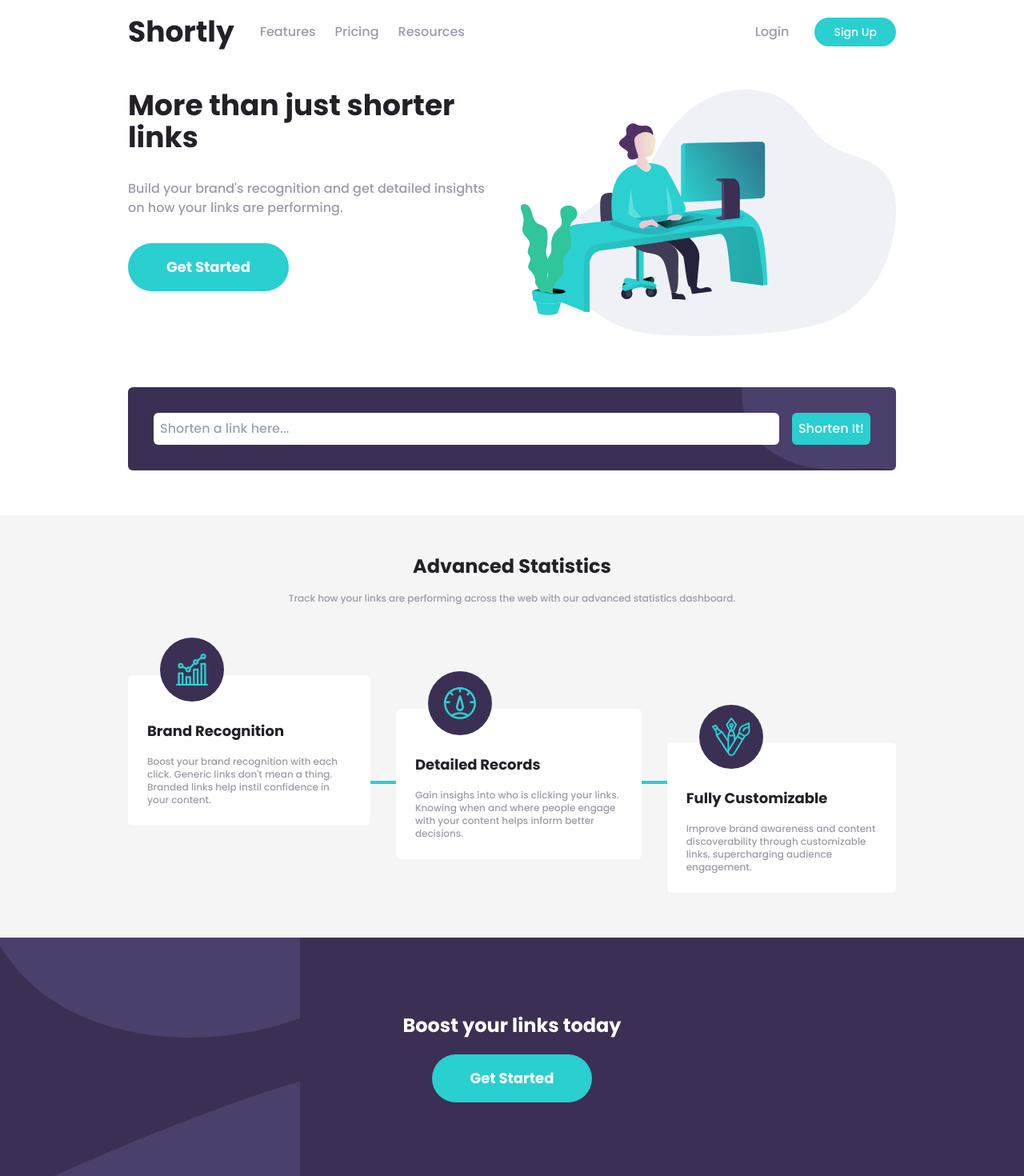
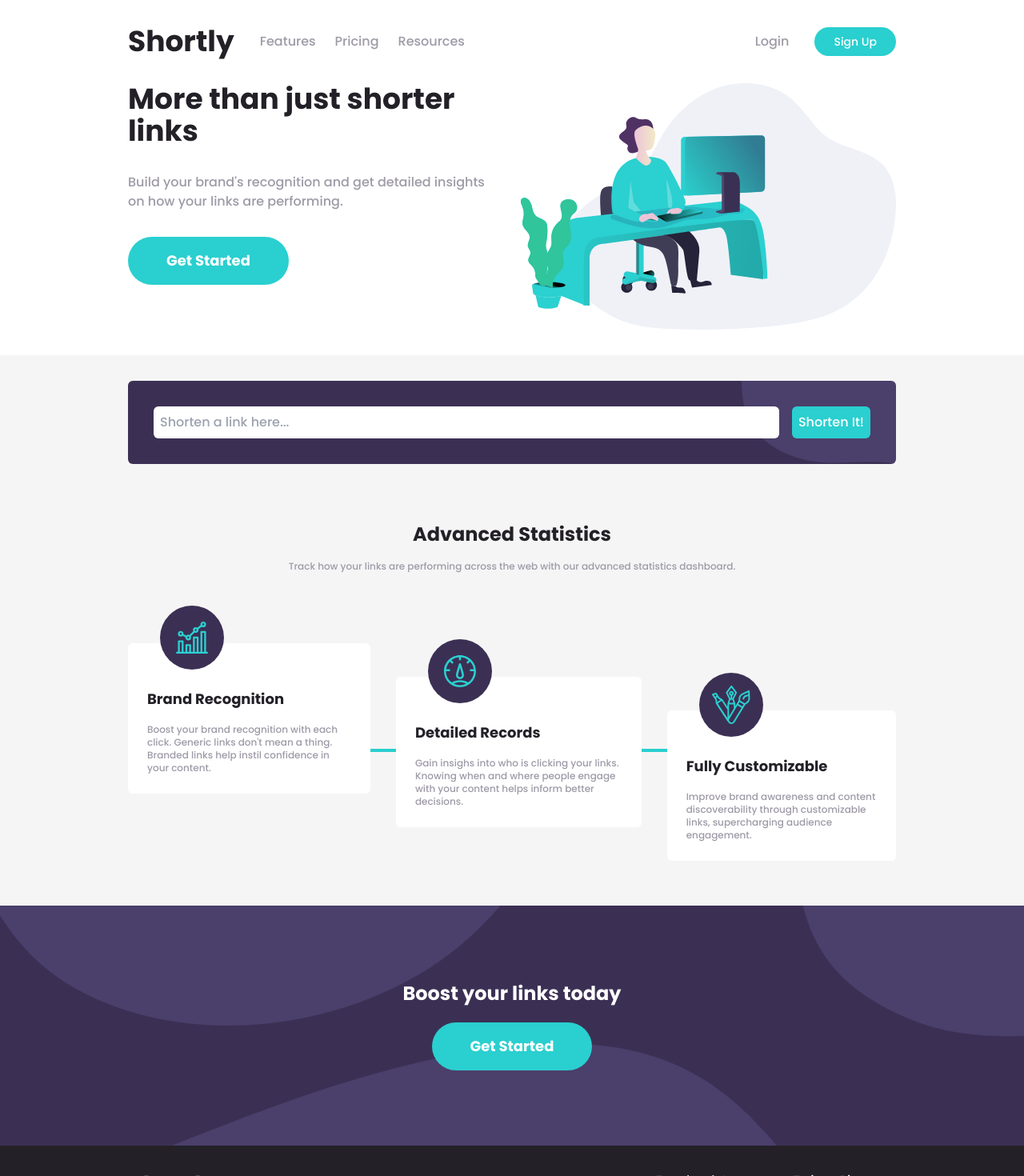
Before and after one commit to notFaceroll/URL-shortening-landing-page, a React (Create React App) app: page / in a window 1280 px wide. Shown: the top 1470 px of the page at 80% size. Built offline with nearby package versions, Linux system fonts and the light colour scheme.

Commit message:
Working drop menu

```diff
--- a/src/components/BoostCTA.js
+++ b/src/components/BoostCTA.js
@@ -2,9 +2,9 @@ import React from 'react'
 
 export default function BoostCTA(props) {
   return (
-    <section className='h-h-79 w-full bg-no-repeat bg-auto bg-boostMobile bg-primary-darkViolet p-8 flex flex-col items-center gap-5 justify-center'>
-      <h2 className='text-white font-bold text-2xl'>Boost your links today</h2>
-      <button className='place-self-center rounded-full bg-primary-cyan py-4 px-12 text-lg font-semibold text-white'>Get Started</button>
+    <section className='flex flex-col items-center justify-center w-full gap-5 p-8 bg-no-repeat bg-auto h-h-79 bg-boostMobile sm:bg-cover sm:bg-boostDesktop bg-primary-darkViolet'>
+      <h2 className='text-2xl font-bold text-white'>Boost your links today</h2>
+      <button className='px-12 py-4 text-lg font-semibold text-white rounded-full place-self-center bg-primary-cyan'>Get Started</button>
     </section>
   );
 }
--- a/src/components/Footer.js
+++ b/src/components/Footer.js
@@ -31,7 +31,7 @@ export default function Footer(props) {
             <FooterItem>Contact</FooterItem>
           </ul>
         </NavBlock>
-        <div>Facebook Instagram Twitter Gmail</div>
+        <div>Facebook Instagram Twitter Pinterest</div>
       </div>
     </footer>
   );
--- a/src/components/Header.js
+++ b/src/components/Header.js
@@ -1,6 +1,17 @@
+import React, { useState } from 'react';
+import heroLogo from '../assets/illustration-working.svg';
+
 export default function Header(props) {
+  const [isVisible, setIsVisible] = useState(false);
+
+  const toggleMenu = () => {
+    setIsVisible(!isVisible);
+    console.log(isVisible);
+  };
+
   return (
-    <header className="flex items-center justify-between h-20 max-w-screen-lg p-8 mx-auto sm:gap-8">
+    <header className="flex flex-col justify-between max-w-screen-lg p-8 mx-auto sm:gap-8">
+      <div className="relative flex items-center justify-between sm:gap-8">
         <span className="text-4xl font-semibold text-neutral-veryDarkViolet">
           Shortly
         </span>
@@ -23,7 +34,52 @@ export default function Header(props) {
             </button>
           </div>
         </nav>
-      <button className="sm:hidden">Menu</button>
+        <button onClick={toggleMenu} className="sm:hidden">
+          Menu
+        </button>
+        {isVisible && (
+          <aside className="absolute flex flex-col items-center w-full p-6 mt-2 text-white rounded-lg sm:hidden top-full bg-primary-darkViolet">
+            <ul className="flex flex-col w-full gap-6 pb-6 text-center border-b">
+              <li>
+                <a href="/">Features</a>
+              </li>
+              <li>
+                <a href="/">Pricing</a>
+              </li>
+              <li>
+                <a href="/">Resources</a>
+              </li>
+            </ul>
+            <div className="flex flex-col w-full gap-4 pt-6 pb-2">
+              <button className="text-white">Login</button>
+              <button className="px-6 py-2 text-sm font-normal text-white rounded-full bg-primary-cyan">
+                Sign Up
+              </button>
+            </div>
+          </aside>
+        )}
+      </div>
+
+      <div className="flex flex-col gap-8 sm:flex-row">
+        <div className="sm:order-1">
+          <img src={heroLogo} alt="" />
+        </div>
+        <div className="flex flex-col gap-8 sm:items-start">
+          <h1 className="text-4xl font-bold text-center text-neutral-veryDarkViolet sm:text-left">
+            More than just shorter links
+          </h1>
+          <p className="text-center sm:text-left text-neutral-grayishViolet">
+            Build your brand's recognition and get detailed insights on how your
+            links are performing.
+          </p>
+          <button
+            aria-label="Get Started"
+            className="px-12 py-4 text-lg font-semibold text-white rounded-full place-self-center sm:self-start bg-primary-cyan"
+          >
+            Get Started
+          </button>
+        </div>
+      </div>
     </header>
   );
 }
--- a/src/components/UrlCard.js
+++ b/src/components/UrlCard.js
@@ -1,7 +1,6 @@
 import React, { useState } from 'react';
 
 export default function UrlCard({ urlToShorten, shortenedUrl }) {
-  // should run the isCopied logic to this component
   const [isCopied, setIsCopied] = useState(false);
 
   const handleCopyText = () => {
@@ -9,12 +8,16 @@ export default function UrlCard({ urlToShorten, shortenedUrl }) {
     navigator.clipboard.writeText(shortenedUrl);
   };
   return (
-    <aside className="flex items-center p-6 border rounded-md bg-slate-600">
-      <p>{urlToShorten}</p>
-      <p className="ml-auto select-all text-primary-cyan">{shortenedUrl}</p>
+    <aside className="flex flex-col p-4 my-4 overflow-hidden bg-white rounded-md sm:flex-row sm:items-center">
+      <p className="pb-2 truncate border-b sm:border-0 sm:pb-0">
+        {urlToShorten}
+      </p>
+      <p className="py-2 select-all sm:ml-auto sm:pl-2 text-primary-cyan">
+        {shortenedUrl}
+      </p>
       <button
         onClick={handleCopyText}
-        className={`p-2 ml-4 text-white rounded-md  ${
+        className={`px-4 py-2 ml-4 text-white rounded-md text-xs ${
           isCopied ? 'bg-primary-darkViolet' : 'bg-primary-cyan'
         }`}
       >
--- a/src/components/UrlShorter.js
+++ b/src/components/UrlShorter.js
@@ -1,6 +1,4 @@
-import React, { useEffect, useState } from 'react';
-import useFetch from '../hooks/useFetch';
-import heroLogo from '../assets/illustration-working.svg';
+import React, { useState } from 'react';
 import UrlCard from './UrlCard';
 import axios from 'axios';
 
@@ -8,14 +6,6 @@ export default function UrlShorter(props) {
   const [url, setUrl] = useState('');
   const [requestedActions, setRequestedActions] = useState([]);
   const baseUrl = 'https://api.shrtco.de/v2/shorten?url=';
-
-  // requestedAction will be an object as it follows
-  // requestedAction = {
-  // urlToShorten: string,
-  // shortenedUrl: string,
-  // isCopied: boolean };
-  // the array of objects should be mapped over
-  // and rendered if its lenght > 0
 
   const userInputHandler = ({ target: { value } }) => {
     setUrl(value);
@@ -36,27 +26,8 @@ export default function UrlShorter(props) {
   };
 
   return (
-    <main className="grid max-w-screen-lg grid-cols-1 gap-16 p-8 mx-auto auto-rows-min">
-      <div className="flex flex-col gap-8 sm:flex-row">
-        <div className="sm:order-1">
-          <img src={heroLogo} alt="" />
-        </div>
-        <div className="flex flex-col gap-8 sm:items-start">
-          <h1 className="text-4xl font-bold text-center text-neutral-veryDarkViolet sm:text-left">
-            More than just shorter links
-          </h1>
-          <p className="text-center sm:text-left text-neutral-grayishViolet">
-            Build your brand's recognition and get detailed insights on how your
-            links are performing.
-          </p>
-          <button
-            aria-label="Get Started"
-            className="px-12 py-4 text-lg font-semibold text-white rounded-full place-self-center sm:self-start bg-primary-cyan"
-          >
-            Get Started
-          </button>
-        </div>
-      </div>
+    <main className="relative bg-neutral-100">
+      <div className="flex flex-col max-w-screen-lg gap-8 p-8 mx-auto">
         <div className="flex flex-col self-center w-full gap-4 p-8 bg-right bg-no-repeat bg-contain rounded-md sm:flex-row bg-shortenMobile bg-primary-darkViolet">
           <input
             className="p-2 rounded-md sm:flex-1"
@@ -81,6 +52,7 @@ export default function UrlShorter(props) {
             />
           ))}
         </div>
+      </div>
     </main>
   );
 }
--- a/src/hooks/useFetch.js
+++ /dev/null
@@ -1,23 +0,0 @@
-import React, { useState } from 'react';
-
-const baseUrl = 'https://api.shrtco.de/v2/shorten?url=';
-
-function useFetch() {
-  const [data, setData] = useState(null);
-  const [loading, setLoading] = useState(null);
-  const [error, setError] = useState(null);
-  setLoading('loading...');
-  setData(null);
-  setError(null);
-
-  const fetch = async (url) => {
-    const result = await fetch(baseUrl + url);
-    const json = await result.json();
-    console.log(json);
-    setData(json);
-  };
-
-  return fetch;
-}
-
-export default useFetch;
--- a/tailwind.config.js
+++ b/tailwind.config.js
@@ -7,6 +7,7 @@ module.exports = {
       },
       backgroundImage: {
         'boostMobile': "url('./assets/bg-boost-mobile.svg')",
+        'boostDesktop': "url('./assets/bg-boost-desktop.svg')",
         'shortenMobile': "url('./assets/bg-shorten-mobile.svg')",
       },
       fontFamily: {
```
Lines whose indentation alone changed are shown as unchanged.
